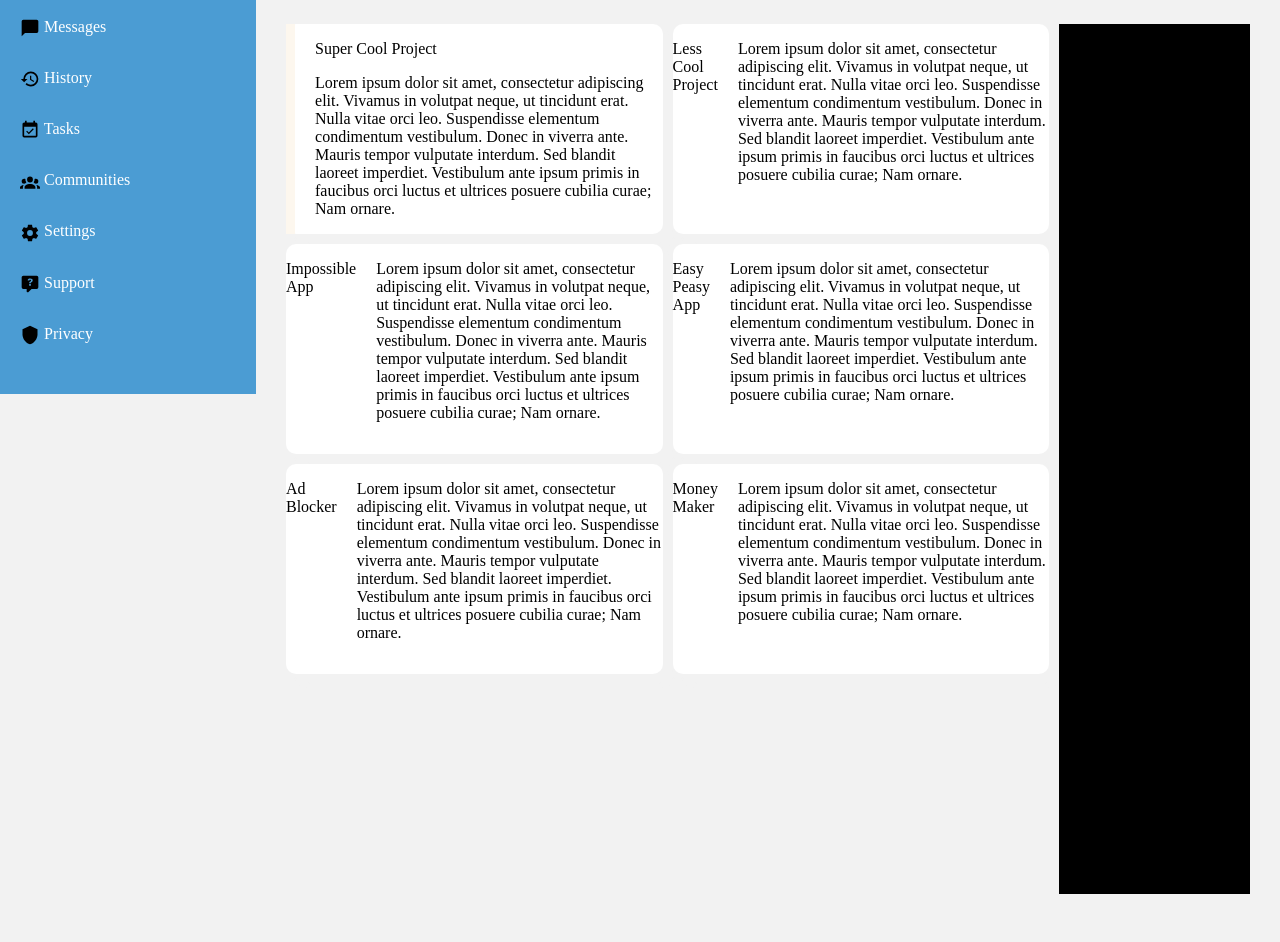
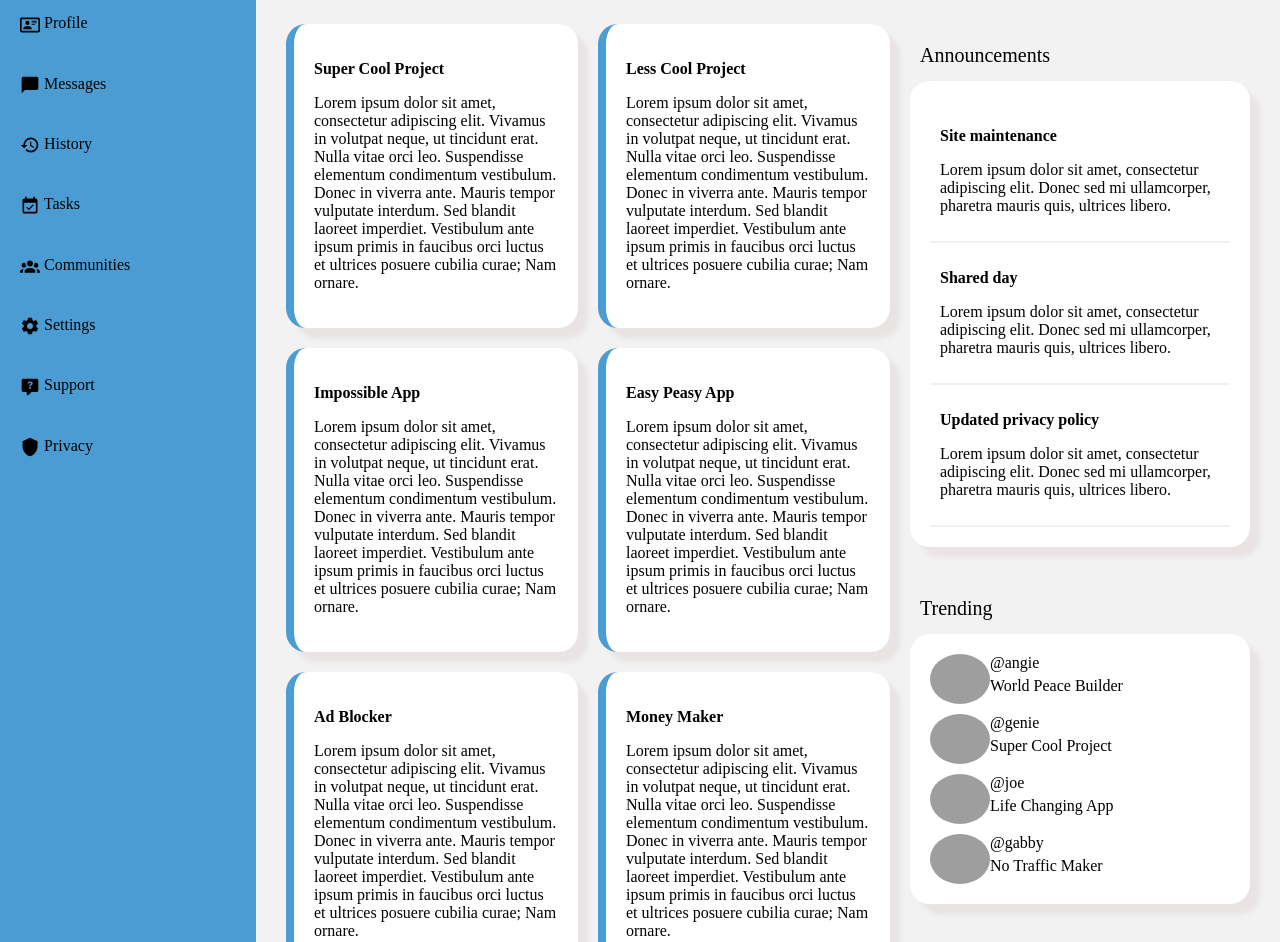
Before and after one commit to Hera-k/AdminDashboard, a plain HTML site: page index.html in a window 1280 px wide. Shown: the part 156-1098 px from the top of the page. Before the commit the page ends 1050 px from the top, so only its background shows below. Drawn offline with Linux system fonts and the light colour scheme; grey boxes are pictures that could not be loaded; a web font is replaced by a local one.

Commit message:
Finished I think

```diff
--- a/index.html
+++ b/index.html
@@ -13,7 +13,7 @@
         <div class="first-line">
             <div class="left">
         <div class="search">
-            <svg class="side-icon" xmlns="http://www.w3.org/2000/svg" viewBox="0 0 24 24"><title>search-web</title><path d="M15.5,14L20.5,19L19,20.5L14,15.5V14.71L13.73,14.43C12.59,15.41 11.11,16 9.5,16A6.5,6.5 0 0,1 3,9.5A6.5,6.5 0 0,1 9.5,3A6.5,6.5 0 0,1 16,9.5C16,11.11 15.41,12.59 14.43,13.73L14.71,14H15.5M9.5,4.5L8.95,4.53C8.71,5.05 8.34,5.93 8.07,7H10.93C10.66,5.93 10.29,5.05 10.05,4.53C9.87,4.5 9.69,4.5 9.5,4.5M13.83,7C13.24,5.97 12.29,5.17 11.15,4.78C11.39,5.31 11.7,6.08 11.93,7H13.83M5.17,7H7.07C7.3,6.08 7.61,5.31 7.85,4.78C6.71,5.17 5.76,5.97 5.17,7M4.5,9.5C4.5,10 4.58,10.53 4.73,11H6.87L6.75,9.5L6.87,8H4.73C4.58,8.47 4.5,9 4.5,9.5M14.27,11C14.42,10.53 14.5,10 14.5,9.5C14.5,9 14.42,8.47 14.27,8H12.13C12.21,8.5 12.25,9 12.25,9.5C12.25,10 12.21,10.5 12.13,11H14.27M7.87,8L7.75,9.5L7.87,11H11.13C11.21,10.5 11.25,10 11.25,9.5C11.25,9 11.21,8.5 11.13,8H7.87M9.5,14.5C9.68,14.5 9.86,14.5 10.03,14.47C10.28,13.95 10.66,13.07 10.93,12H8.07C8.34,13.07 8.72,13.95 8.97,14.47L9.5,14.5M13.83,12H11.93C11.7,12.92 11.39,13.69 11.15,14.22C12.29,13.83 13.24,13.03 13.83,12M5.17,12C5.76,13.03 6.71,13.83 7.85,14.22C7.61,13.69 7.3,12.92 7.07,12H5.17Z" /></svg>
+            <svg class="search-icon" xmlns="http://www.w3.org/2000/svg" viewBox="0 0 24 24"><title>search-web</title><path d="M15.5,14L20.5,19L19,20.5L14,15.5V14.71L13.73,14.43C12.59,15.41 11.11,16 9.5,16A6.5,6.5 0 0,1 3,9.5A6.5,6.5 0 0,1 9.5,3A6.5,6.5 0 0,1 16,9.5C16,11.11 15.41,12.59 14.43,13.73L14.71,14H15.5M9.5,4.5L8.95,4.53C8.71,5.05 8.34,5.93 8.07,7H10.93C10.66,5.93 10.29,5.05 10.05,4.53C9.87,4.5 9.69,4.5 9.5,4.5M13.83,7C13.24,5.97 12.29,5.17 11.15,4.78C11.39,5.31 11.7,6.08 11.93,7H13.83M5.17,7H7.07C7.3,6.08 7.61,5.31 7.85,4.78C6.71,5.17 5.76,5.97 5.17,7M4.5,9.5C4.5,10 4.58,10.53 4.73,11H6.87L6.75,9.5L6.87,8H4.73C4.58,8.47 4.5,9 4.5,9.5M14.27,11C14.42,10.53 14.5,10 14.5,9.5C14.5,9 14.42,8.47 14.27,8H12.13C12.21,8.5 12.25,9 12.25,9.5C12.25,10 12.21,10.5 12.13,11H14.27M7.87,8L7.75,9.5L7.87,11H11.13C11.21,10.5 11.25,10 11.25,9.5C11.25,9 11.21,8.5 11.13,8H7.87M9.5,14.5C9.68,14.5 9.86,14.5 10.03,14.47C10.28,13.95 10.66,13.07 10.93,12H8.07C8.34,13.07 8.72,13.95 8.97,14.47L9.5,14.5M13.83,12H11.93C11.7,12.92 11.39,13.69 11.15,14.22C12.29,13.83 13.24,13.03 13.83,12M5.17,12C5.76,13.03 6.71,13.83 7.85,14.22C7.61,13.69 7.3,12.92 7.07,12H5.17Z" /></svg>
             <div class="search-bar"></div>
         </div></div>
         <div class="right">
@@ -27,7 +27,7 @@
             <div class="icon"><img src="./images/icon.png" alt="animated image of girl" ></div>
             <div class="name">
                 <div>Hi there,</div>
-                <div>Hera Apiyo(@HeraApiyo)</div>
+                <div>Hera Apiyo (@HeraApiyo)</div>
             </div>
         </div>
         <div class="right">
@@ -38,7 +38,8 @@
         </div>
     </div>
     <div class="left-sidebar">
-        <div class="Dashboard">Dashboard</div>
+        <div class="Dashboardcontainer"><svg class="Dashboard" xmlns="http://www.w3.org/2000/svg" viewBox="0 0 24 24"><title>view-dashboard</title><path d="M13,3V9H21V3M13,21H21V11H13M3,21H11V15H3M3,13H11V3H3V13Z" /></svg>
+            <span class="Dashboard-text">Dashboard</span></div>
         <div><svg class="side-icon" xmlns="http://www.w3.org/2000/svg" viewBox="0 0 24 24"><title>home</title><path d="M10,20V14H14V20H19V12H22L12,3L2,12H5V20H10Z" /></svg>
             <span>Home</span></div>
         <div><svg class="side-icon" xmlns="http://www.w3.org/2000/svg" viewBox="0 0 24 24"><title>card-account-details-outline</title><path d="M22,3H2C0.91,3.04 0.04,3.91 0,5V19C0.04,20.09 0.91,20.96 2,21H22C23.09,20.96 23.96,20.09 24,19V5C23.96,3.91 23.09,3.04 22,3M22,19H2V5H22V19M14,17V15.75C14,14.09 10.66,13.25 9,13.25C7.34,13.25 4,14.09 4,15.75V17H14M9,7A2.5,2.5 0 0,0 6.5,9.5A2.5,2.5 0 0,0 9,12A2.5,2.5 0 0,0 11.5,9.5A2.5,2.5 0 0,0 9,7M14,7V8H20V7H14M14,9V10H20V9H14M14,11V12H18V11H14" /></svg>
@@ -61,36 +62,92 @@
     <div class ="main-content">
         <div class="projects">
             <div class="content-card">
-                <div class="color"></div>
                 <div>
-                <p>Super Cool Project</p>
+                <p><strong>Super Cool Project</strong></p>
                 <p>Lorem ipsum dolor sit amet, consectetur adipiscing elit. Vivamus in volutpat neque, ut tincidunt erat. Nulla vitae orci leo. Suspendisse elementum condimentum vestibulum. Donec in viverra ante. Mauris tempor vulputate interdum. Sed blandit laoreet imperdiet. Vestibulum ante ipsum primis in faucibus orci luctus et ultrices posuere cubilia curae; Nam ornare.</p></div>
             </div>
             <div class="content-card">
-                <p>Less Cool Project</p>
+                <div>
+                <p><strong>Less Cool Project</strong></p>
                 <p>Lorem ipsum dolor sit amet, consectetur adipiscing elit. Vivamus in volutpat neque, ut tincidunt erat. Nulla vitae orci leo. Suspendisse elementum condimentum vestibulum. Donec in viverra ante. Mauris tempor vulputate interdum. Sed blandit laoreet imperdiet. Vestibulum ante ipsum primis in faucibus orci luctus et ultrices posuere cubilia curae; Nam ornare.</p>
             </div>
+            </div>
             <div class="content-card">
-                <p>Impossible App</p>
+                <div>
+                <p><strong>Impossible App</strong></p>
                 <p>Lorem ipsum dolor sit amet, consectetur adipiscing elit. Vivamus in volutpat neque, ut tincidunt erat. Nulla vitae orci leo. Suspendisse elementum condimentum vestibulum. Donec in viverra ante. Mauris tempor vulputate interdum. Sed blandit laoreet imperdiet. Vestibulum ante ipsum primis in faucibus orci luctus et ultrices posuere cubilia curae; Nam ornare.</p>
             </div>
+            </div>
             <div class="content-card">
-                <p>Easy Peasy App</p>
+                <div>
+                <p><strong>Easy Peasy App</strong></p>
                 <p>Lorem ipsum dolor sit amet, consectetur adipiscing elit. Vivamus in volutpat neque, ut tincidunt erat. Nulla vitae orci leo. Suspendisse elementum condimentum vestibulum. Donec in viverra ante. Mauris tempor vulputate interdum. Sed blandit laoreet imperdiet. Vestibulum ante ipsum primis in faucibus orci luctus et ultrices posuere cubilia curae; Nam ornare.</p>
             </div>
+            </div>
             <div class="content-card">
-                <p>Ad Blocker</p>
+                <div>
+                <p><strong>Ad Blocker</strong></p>
                 <p>Lorem ipsum dolor sit amet, consectetur adipiscing elit. Vivamus in volutpat neque, ut tincidunt erat. Nulla vitae orci leo. Suspendisse elementum condimentum vestibulum. Donec in viverra ante. Mauris tempor vulputate interdum. Sed blandit laoreet imperdiet. Vestibulum ante ipsum primis in faucibus orci luctus et ultrices posuere cubilia curae; Nam ornare.</p>
             </div>
+            </div>
             <div class="content-card">
-                <p>Money Maker</p>
+                <div>
+                <p><strong>Money Maker</strong></p>
                 <p>Lorem ipsum dolor sit amet, consectetur adipiscing elit. Vivamus in volutpat neque, ut tincidunt erat. Nulla vitae orci leo. Suspendisse elementum condimentum vestibulum. Donec in viverra ante. Mauris tempor vulputate interdum. Sed blandit laoreet imperdiet. Vestibulum ante ipsum primis in faucibus orci luctus et ultrices posuere cubilia curae; Nam ornare.</p>
+           </div>
             </div>
-    </div>
-        <div class="Other">
-
+            </div>
+        <div class="right-sidebar">
+        <p class="tags">Announcements</p>
+        <div class="announcements">
+            <div class = "info">
+                <p><strong>Site maintenance</strong></p>
+                <p>Lorem ipsum dolor sit amet, consectetur adipiscing elit. Donec sed mi ullamcorper, pharetra mauris quis, ultrices libero.</p>
+            </div>
+            <div class="info">
+                <p><strong> Shared day</strong></p>
+                <p>Lorem ipsum dolor sit amet, consectetur adipiscing elit. Donec sed mi ullamcorper, pharetra mauris quis, ultrices libero.</p>
+            </div>
+            <div class="info">
+                <p><strong>Updated privacy policy</strong></p>
+                <p>Lorem ipsum dolor sit amet, consectetur adipiscing elit. Donec sed mi ullamcorper, pharetra mauris quis, ultrices libero.</p>
+            </div>
+        </div>
+        <p class="tags">Trending</p>
+        <div class="trending">
+            <div class="user">
+                <div class="logo"><img src='https://avataaars.io/?avatarStyle=Circle&topType=LongHairStraight&accessoriesType=Blank&hairColor=BrownDark&facialHairType=Blank&clotheType=BlazerShirt&eyeType=Default&eyebrowType=Default&mouthType=Default&skinColor=Light'/></div>
+                <div class="text">
+                    <div>@angie</div>
+                    <div>World Peace Builder</div>
+                </div>
+            </div>
+            <div class="user">
+                <div class="logo"><img src='https://avataaars.io/?avatarStyle=Circle&topType=WinterHat4&accessoriesType=Prescription01&hatColor=Red&facialHairType=MoustacheFancy&facialHairColor=BrownDark&clotheType=BlazerSweater&eyeType=Default&eyebrowType=DefaultNatural&mouthType=Grimace&skinColor=Pale'
+            /></div>
+                <div class="text">
+                    <div>@genie</div>
+                    <div>Super Cool Project</div>
+                </div>
+            </div>
+            <div class="user">
+                <div class="logo"><img src='https://avataaars.io/?avatarStyle=Circle&topType=LongHairFro&accessoriesType=Blank&hatColor=PastelBlue&hairColor=PastelPink&facialHairType=BeardMedium&facialHairColor=Blonde&clotheType=CollarSweater&clotheColor=Gray01&eyeType=WinkWacky&eyebrowType=DefaultNatural&mouthType=Sad&skinColor=DarkBrown'/></div>
+                <div class="text">
+                    <div>@joe</div>
+                    <div>Life Changing App</div>
+                </div>
+            </div>
+            <div class="user">
+                <div class="logo"><img src='https://avataaars.io/?avatarStyle=Circle&topType=ShortHairShortFlat&accessoriesType=Blank&hairColor=Blonde&facialHairType=BeardMedium&facialHairColor=BrownDark&clotheType=BlazerShirt&clotheColor=PastelYellow&eyeType=Default&eyebrowType=RaisedExcited&mouthType=Smile&skinColor=Light'/></div>
+                <div class="text">
+                    <div>@gabby</div>
+                    <div>No Traffic Maker</div>
+                </div>
+            </div>
+        </div>
         </div>
     </div>
+
     </div>
 </body>
 </html>
--- a/styles.css
+++ b/styles.css
@@ -2,16 +2,41 @@ body{
     background-color: #F2F2F2;
     margin: 0;
     padding: 0;
+    height: 100%;
 }
 *{
-    font: 'RobotoRegular';
+    font-family: 'RobotoRegular';
 }
+.Dashboard{
+    width: 50px;
+    height: 50px;
+    vertical-align: middle;
+}
+.Dashboard-text{
+    font-size: 30px;
+    text-align: middle;
+    margin-top: 5px;
+}
+.Dashboardcontainer{
+    display: flex;
+    gap: 5px;
 
+}
 .side-icon{
     width: 20px;
     height: 20px;
     vertical-align: middle;
 }
+.side-icon.search{
+    width: 20px;
+    height: 20px;
+    vertical-align: middle;
+    margin-right: -1.5rem;
+    position: relative;
+    margin-top: 3px;
+}
+
+
 img{
     border-radius: 60%;
     height: 50px;
@@ -21,39 +46,40 @@ img{
 .container{
     display: grid;
     grid-template-columns: 0.5fr 2fr;
-    grid-template-rows:150px 400px;
+    grid-template-rows: 150px auto;
+    min-height: 100%;
 }
 .header{
     display: flex;
     flex-direction: column;
-    height: 100%;
     gap: 20px;
     padding: 20px;
     grid-row: 1 / 2;
     grid-column: 2 / 3;
     background-color: white;
-    box-shadow: 10px 20px 20px red;
+    box-shadow: 10px 10px 5px rgb(233, 227, 227);
 
 }
 .left-sidebar{
     padding: 20px;
     background-color: #4B9CD3;
-    grid-row: 1 / 4;
+    grid-row: 1 / 3;
     grid-column: 1 / 2;
-    display: grid;
-    grid-template-rows: repeat(10, 1fr);
-    grid-auto-flow: column;
-    gap: 2px;
-    color: white;
+    display: flex;
+    flex-direction: column;
+    gap: 40px;
+    color: black;
 }
 .main-content{
     grid-row: 2 / 3;
     grid-column: 2 / 3;
 }
 .search-bar{
-    background-color: rgb(203, 203, 203);
-    width: 400px;
-    height: 15px;
+    background-color: rgb(220, 220, 220);
+    width: 600px;
+    height: 25px;
+    padding: 5px;
+    box-sizing: border-box;
     border-radius: 10px;
 }
 .search{
@@ -100,29 +126,79 @@ button{
     grid-template-columns: 2fr 0.5fr;
     grid-template-rows: 1fr;
     padding: 30px;
-    gap: 10px;
+    gap: 20px;
 
 }
 .projects{
     background-color: #F2F2F2;
     display: grid;
-    gap: 10px;
+    gap: 20px;
     grid-template-columns: 1fr 1fr;
-    grid-template-rows: 1fr 1fr 1fr 1fr;
+    grid-template-rows: minmax(min-content, auto);
 }
-.Other{
-    background-color: black;;
+.right-sidebar{
+    background-color: #F2F2F2;
+    grid-row: 1;
+    grid-column: 2;
+    display: flex;
+    gap: 30px;
+    flex-direction: column
+}
+.announcements{
+    display: flex;
+    justify-content:space-between;
+    background-color: white;
+    flex-direction: column;
+    border-radius: 20px;
+    padding: 20px;
+    width: 300px;
+    box-shadow: 10px 10px 5px rgb(233, 227, 227);
+
 }
 .content-card{
     background-color: white;
     box-sizing: border-box;
-    box-shadow: 10px 10px 5px #F2F2F2;
-    border-radius: 10px;
+    box-shadow: 10px 10px 5px rgb(233, 227, 227);
+    border-radius: 20px;
     display: flex;
     gap: 20px;
+    padding: 20px;
+    border-left: 8px solid #4B9CD3;
+}
+.info{
+    border-bottom:2px solid #F2F2F2;
+    padding: 10px;
 }
 .color{
     height: 100%;
     width: 60px;
-    background-color: #FDF7EE;
+    background-color: #4B9CD3;
 }
+.trending{
+    display: flex;
+    flex-direction: column;
+    gap: 10px;
+    background-color: white;
+    width: 300px;
+    padding: 20px;
+    margin-top: 0;
+    border-radius: 20px;
+    box-shadow: 10px 10px 5px rgb(233, 227, 227);
+}
+.user{
+    display: flex;
+}
+.text{
+    display: flex;
+    flex-direction: column;
+    gap: 5px;
+}
+.logo{
+    vertical-align: middle;
+}
+.tags{
+    margin-bottom: -1rem;
+    padding: 0;
+    margin-left: 10px;
+    font-size: 20px
+}
```
